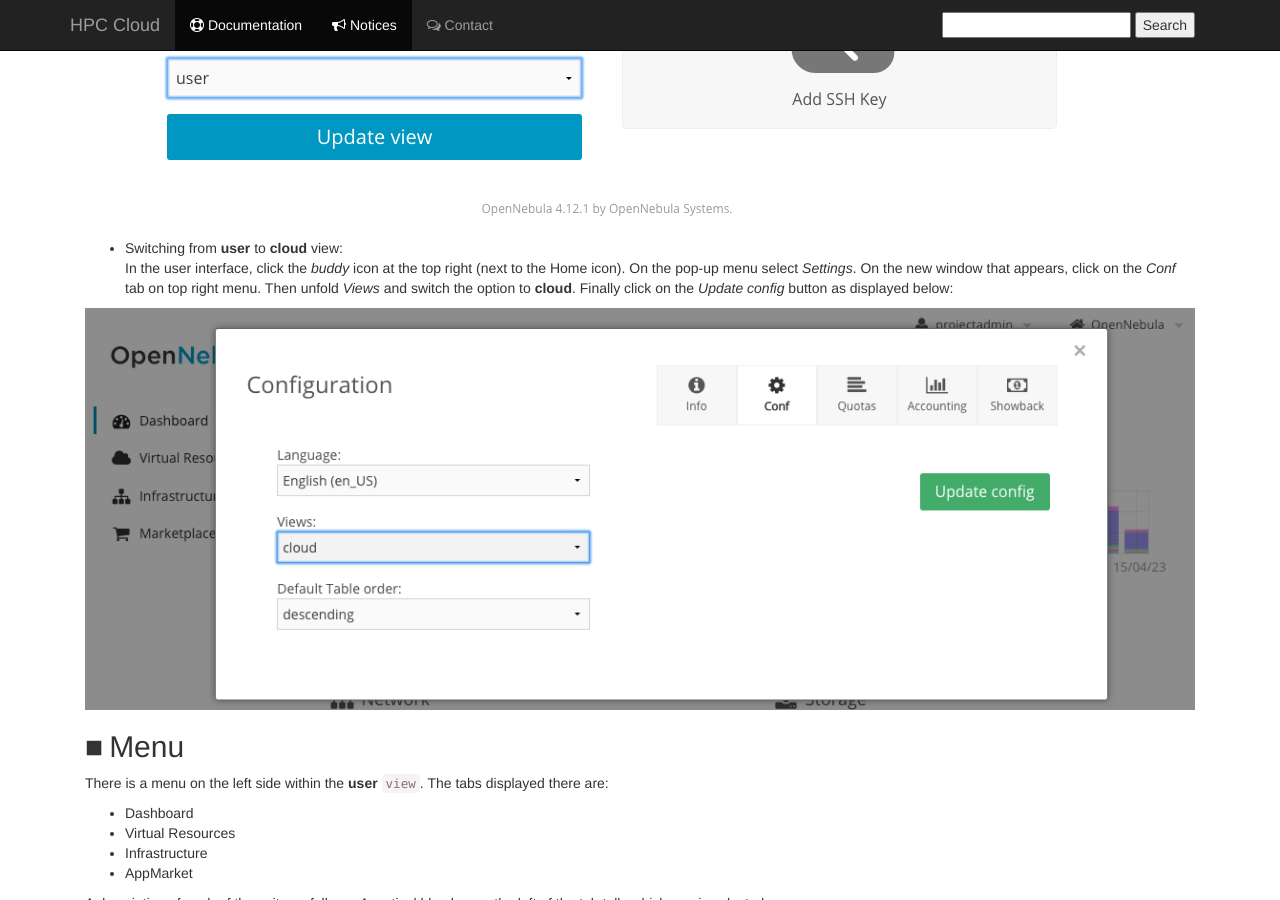
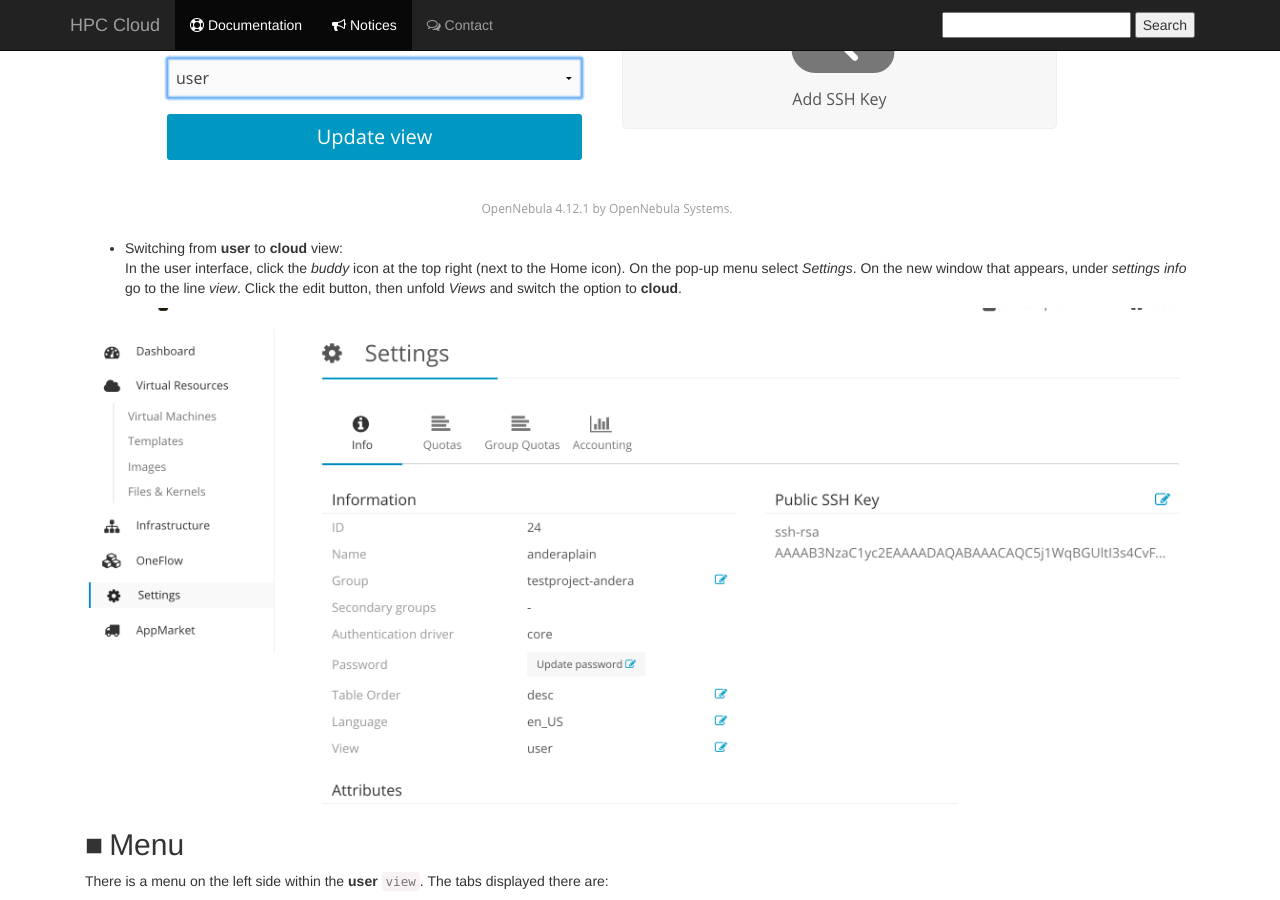
Before and after one commit to sara-nl/clouddocs, a Jekyll site: the page built from user-interface.markdown, in a window 1280 px wide and 900 px high, scrolled down 5282 px. Built offline with Jekyll 4.4.1, drawn with Linux system fonts in a browser that asks for light colours; nearby versions of some CDN libraries.

Commit message:
Updated change view "user"/"cloud" text and image

```diff
--- a/user-interface.markdown
+++ b/user-interface.markdown
@@ -95,9 +95,9 @@
 ![switch_cloud_to_user_img](images/switch_to_user_view.png)
 
 * Switching from **user** to **cloud** view:
-In the user interface, click the _buddy_ icon at the top right (next to the Home icon). On the pop-up menu select _Settings_. On the new window that appears, click on the _Conf_ tab on top right menu. Then unfold _Views_ and switch the option to **cloud**. Finally click on the _Update config_ button as displayed below:
+In the user interface, click the _buddy_ icon at the top right (next to the Home icon). On the pop-up menu select _Settings_. On the new window that appears, under _settings_ _info_ go to the line _view_. Click the edit button, then unfold _Views_ and switch the option to **cloud**.
 
-![switch_user_to_cloud_img](images/switch_to_cloud_view.png)
+![switch_user_to_cloud_img](images/switch_to_cloud_view_mb.png)
 
 ## Menu
 
```
